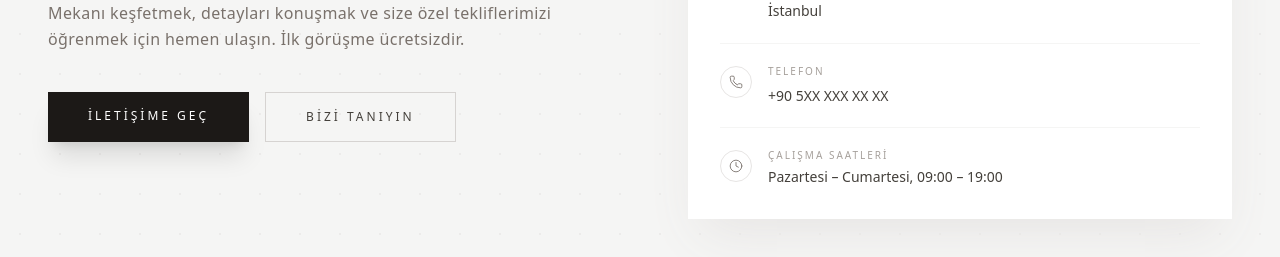
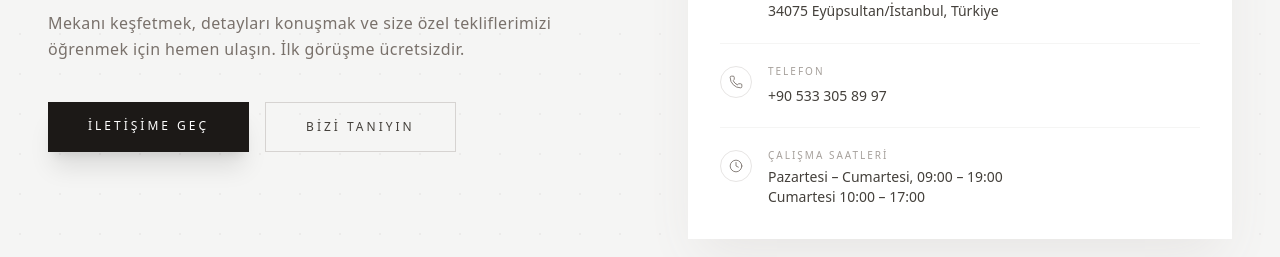
Before and after one commit to cem-guzel/anatoliaevent, a Next.js app: page / in a window 1280 px wide. Shown: the part 6352-6609 px from the top of the page. Built offline with nearby package versions, Linux system fonts and the light colour scheme.

Commit message:
son degisim

```diff
--- a/app/sss/page.tsx
+++ b/app/sss/page.tsx
@@ -48,10 +48,7 @@ const categories = [
         q: "Aynı gün birden fazla etkinlik oluyor mu?",
         a: "Hayır. Mekanımızda aynı anda yalnızca tek bir etkinlik gerçekleştirilir. Bu sayede tüm ekibimizin ilgisi ve enerjisi tamamen sizin için olur. O gün yalnızca sizsiniz.",
       },
-      {
-        q: "Kendi organizasyon firmasını ve fotoğrafçısını getirebilir miyim?",
-        a: "Evet, anlaşmalı olduğunuz organizasyon firması, fotoğrafçı ve kameraman ekibinizi getirebilirsiniz. İstek üzerine güvendiğimiz tedarikçi firmalarımızı da sizinle paylaşabiliriz.",
-      },
+
       {
         q: "Gelin ve damat için hazırlık odası var mı?",
         a: "Evet. Özel olarak düzenlenmiş, aynalı ve aydınlık gelin hazırlık odamız ve damat odamız mevcuttur. Gelinliğinizi giymekten son rötuşa kadar tüm hazırlıklarınızı konforlu bir şekilde yapabilirsiniz.",
@@ -92,10 +89,7 @@ const categories = [
         q: "Dekorasyon seçenekleri nelerdir?",
         a: "Rustik kır estetiğinden modern minimalist tasarıma, çiçek ağırlıklı romantik konseptlerden bohem doğa temalarına kadar geniş bir dekorasyon portföyümüz bulunmaktadır. Tercihlerinize göre tamamen kişiselleştirilmiş bir konsept hazırlarız.",
       },
-      {
-        q: "Taze çiçek kullanıyor musunuz?",
-        a: "Evet. Masa süslemelerinden gelin masasına, giriş kapısından fotoğraf köşelerine kadar taze mevsim çiçekleri kullanıyoruz. Çiçek renkleri ve türleri tamamen size özel seçilir.",
-      },
+
       {
         q: "Kendi dekor malzemelerimi veya temanı getirebilir miyim?",
         a: "Evet, kişisel dekor öğelerinizi ve temanıza ait materyalleri getirebilirsiniz. Ekibimiz, getirdiğiniz unsurları mekânın genel estetiğiyle uyumlu şekilde yerleştirmenize yardımcı olur.",
--- a/components/Cta.tsx
+++ b/components/Cta.tsx
@@ -67,23 +67,29 @@ export default function Cta() {
           >
             <div className="bg-white shadow-2xl shadow-stone-200 overflow-hidden">
 
-              {/* Harita Görsel Alanı (iframe veya statik görsel) */}
-              <div className="w-full h-56 bg-stone-100 relative overflow-hidden">
+              {/* Harita Görsel Alanı - Tıklanabilir Link Haline Getirildi */}
+              <a
+                href="https://www.google.com/maps/place/Anatolia+Event/@41.1516449,28.9036573,17z/data=!3m1!4b1!4m6!3m5!1s0x14cab3b2c8e128df:0xf30c993d3db4d025!8m2!3d41.1516449!4d28.9062322!16s%2Fg%2F11dx8kj8ck?hl=tr&entry=ttu&g_ep=EgoyMDI2MDMxMS4wIKXMDSoASAFQAw%3D%3D"
+                target="_blank"
+                rel="noopener noreferrer"
+                className="block w-full h-56 bg-stone-100 relative overflow-hidden group cursor-pointer"
+              >
                 <iframe
                   title="Anatolia Event Konum"
                   src="https://www.google.com/maps/embed?pb=!1m18!1m12!1m3!1d3005.9!2d28.9147!3d41.1674!2m3!1f0!2f0!3f0!3m2!1i1024!2i768!4f13.1!3m3!1m2!1s0x0%3A0x0!2zNDHCsDEwJzAyLjYiTiAyOMKwNTQnNTIuOSJF!5e0!3m2!1str!2str!4v1000000000000"
-                  className="w-full h-full border-0 grayscale"
+                  /* pointer-events-none eklendi ki tıklamaları iframe yutmasın, a etiketi çalışsın */
+                  className="w-full h-full border-0 grayscale pointer-events-none transition-transform duration-700 group-hover:scale-105"
                   loading="lazy"
                   allowFullScreen
                 />
                 {/* Harita üstü pin overlay */}
                 <div className="absolute inset-0 flex items-center justify-center pointer-events-none">
-                  <div className="bg-stone-900 text-white px-4 py-2 text-xs tracking-widest uppercase flex items-center gap-2 shadow-lg">
+                  <div className="bg-stone-900 text-white px-4 py-2 text-xs tracking-widest uppercase flex items-center gap-2 shadow-lg transition-transform duration-500 group-hover:-translate-y-1">
                     <MapPin className="w-3.5 h-3.5" strokeWidth={1.5} />
                     Anatolia Event
                   </div>
                 </div>
-              </div>
+              </a>
 
               {/* Kart Bilgi Alanı */}
               <div className="p-8 flex flex-col gap-5">
@@ -94,7 +100,7 @@ export default function Cta() {
                   <div>
                     <p className="text-[10px] tracking-[0.2em] text-stone-400 uppercase mb-1">Adres</p>
                     <p className="text-stone-700 text-sm font-light leading-relaxed">
-                      Kemerburgaz, Eyüpsultan<br />İstanbul
+                    Mithatpaşa, Kumsu Sk. no:55 <br /> 34075 Eyüpsultan/İstanbul, Türkiye
                     </p>
                   </div>
                 </div>
@@ -107,8 +113,8 @@ export default function Cta() {
                   </div>
                   <div>
                     <p className="text-[10px] tracking-[0.2em] text-stone-400 uppercase mb-1">Telefon</p>
-                    <a href="tel:+905XXXXXXXXX" className="text-stone-700 text-sm font-light hover:text-stone-900 transition-colors">
-                      +90 5XX XXX XX XX
+                    <a href="tel:+905333058997" className="text-stone-700 text-sm font-light hover:text-stone-900 transition-colors">
+                      +90 533 305 89 97
                     </a>
                   </div>
                 </div>
@@ -121,7 +127,8 @@ export default function Cta() {
                   </div>
                   <div>
                     <p className="text-[10px] tracking-[0.2em] text-stone-400 uppercase mb-1">Çalışma Saatleri</p>
-                    <p className="text-stone-700 text-sm font-light">Pazartesi – Cumartesi, 09:00 – 19:00</p>
+                    <p className="text-stone-700 text-sm font-light">Pazartesi – Cumartesi, 09:00 – 19:00 <br /> Cumartesi
+                    10:00 – 17:00</p>
                   </div>
                 </div>
               </div>
```
